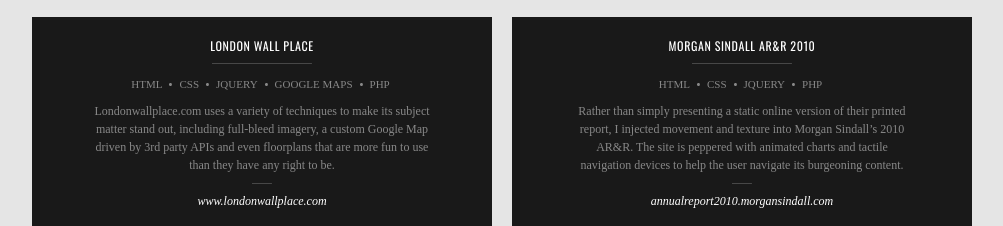
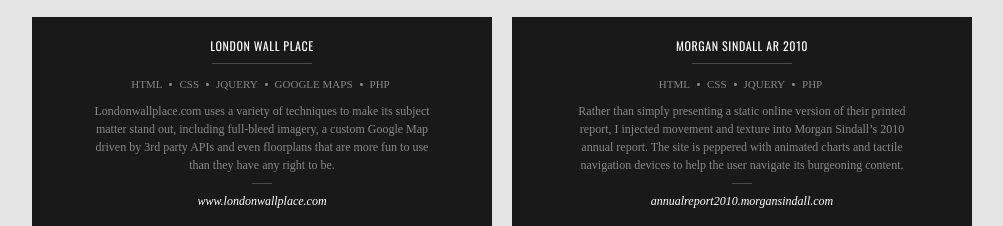
Before and after one commit to dndhm/decoderant, a plain HTML site: page _templates/index.html in a window 1280 px wide. Shown: the part 789-1015 px from the top of the page, without its empty margins (138-1141 px from the left). Drawn offline with nearby package versions, Linux system fonts and the light colour scheme.

Commit message:
Updated Morgan Sindall AR wording

```diff
--- a/_templates/index.html
+++ b/_templates/index.html
@@ -65,16 +65,16 @@
 			<img src="images/project_londonwallplace.jpg" width="450" height="215" alt="London Wall Place" />
 		</div>
 		<div class="project odd">
-			<h3>Morgan Sindall AR&amp;R 2010</h3>
+			<h3>Morgan Sindall AR 2010</h3>
 			<ul>
 				<li class="first">HTML</li>
 				<li>CSS</li>
 				<li>jQuery</li>
 				<li>PHP</li>
 			</ul>
-			<p>Rather than simply presenting a static online version of their printed report, I injected movement and texture into Morgan Sindall&rsquo;s 2010 AR&amp;R. The site is peppered with animated charts and tactile navigation devices to help the user navigate its burgeoning content.</p>
+			<p>Rather than simply presenting a static online version of their printed report, I injected movement and texture into Morgan Sindall&rsquo;s 2010 annual report. The site is peppered with animated charts and tactile navigation devices to help the user navigate its burgeoning content.</p>
 			<a class="external sitelink" href="http://annualreport2010.morgansindall.com">annualreport2010.morgansindall.com</a>
-			<img src="images/project_morgansindall2010.jpg" width="450" height="215" alt="Morgan Sindall AR&amp;R 2010" />
+			<img src="images/project_morgansindall2010.jpg" width="450" height="215" alt="Morgan Sindall AR 2010" />
 		</div>
 
 		<div class="project">
```
